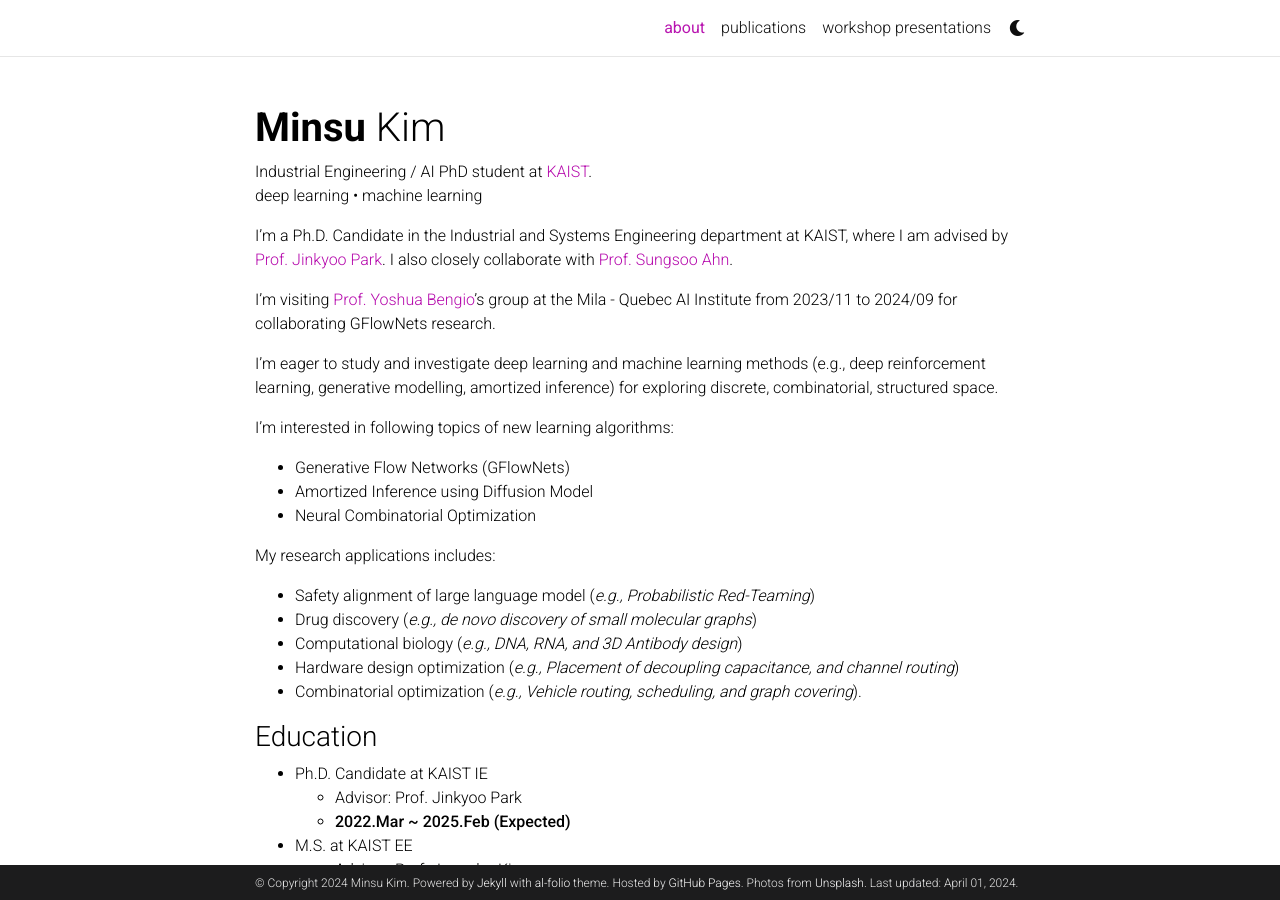
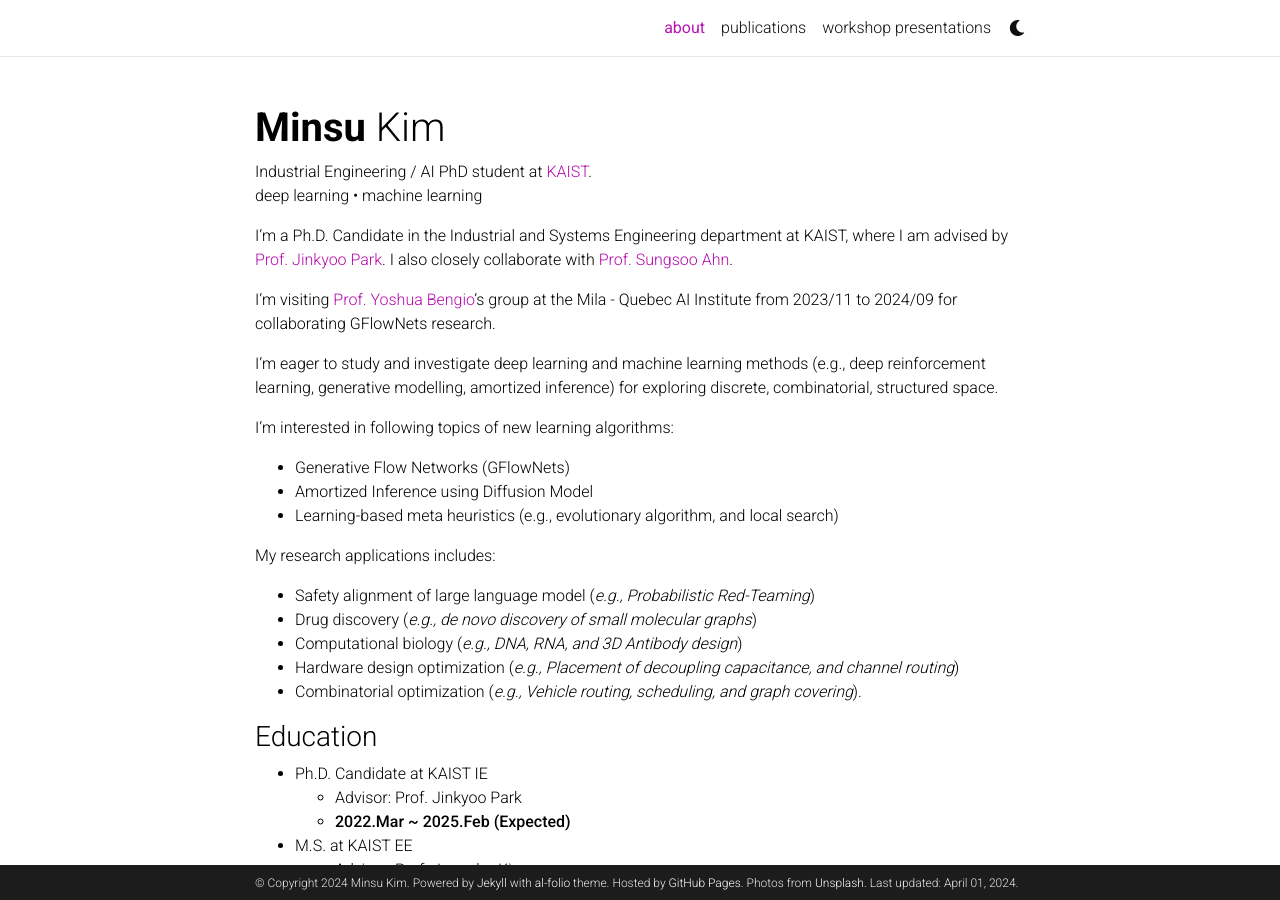
Before and after one commit to minsuukim/minsuukim.github.io, a Jekyll site: the page built from _pages/about.md, in a window 1280 px wide and 900 px high. Built offline with Jekyll 4.4.1, drawn with Linux system fonts in a browser that asks for light colours; comment, search, counter and statistics services are not loaded; a style sheet for code colours, icons or effects is not loaded.

Commit message:
Update about.md

```diff
--- a/_pages/about.md
+++ b/_pages/about.md
@@ -25,7 +25,7 @@ I'm eager to study and investigate deep learning and machine learning methods (e
 I'm interested in following topics of new learning algorithms:
 - Generative Flow Networks (GFlowNets)
 - Amortized Inference using Diffusion Model
-- Neural Combinatorial Optimization
+- Learning-based meta heuristics (e.g., evolutionary algorithm, and local search)
 
 
 My research applications includes:
```
